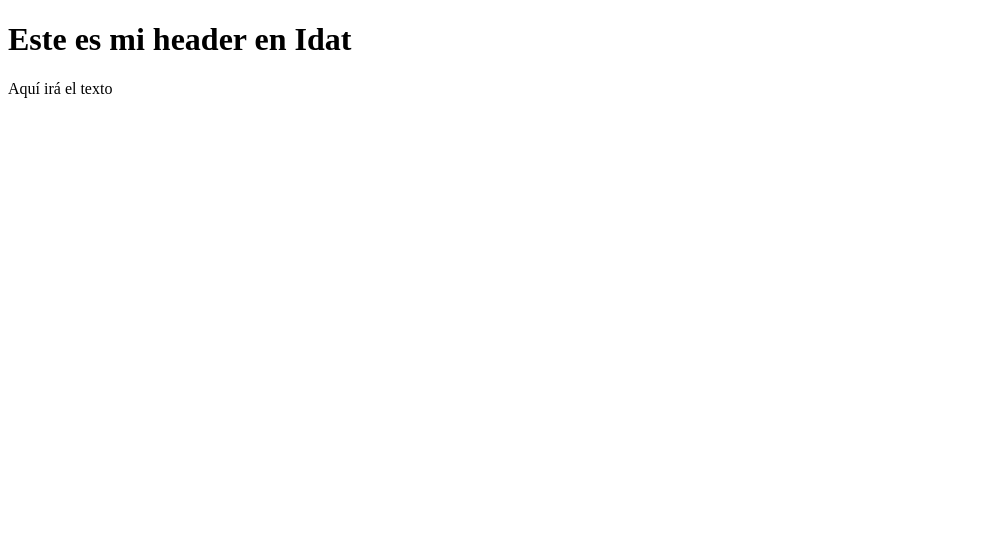
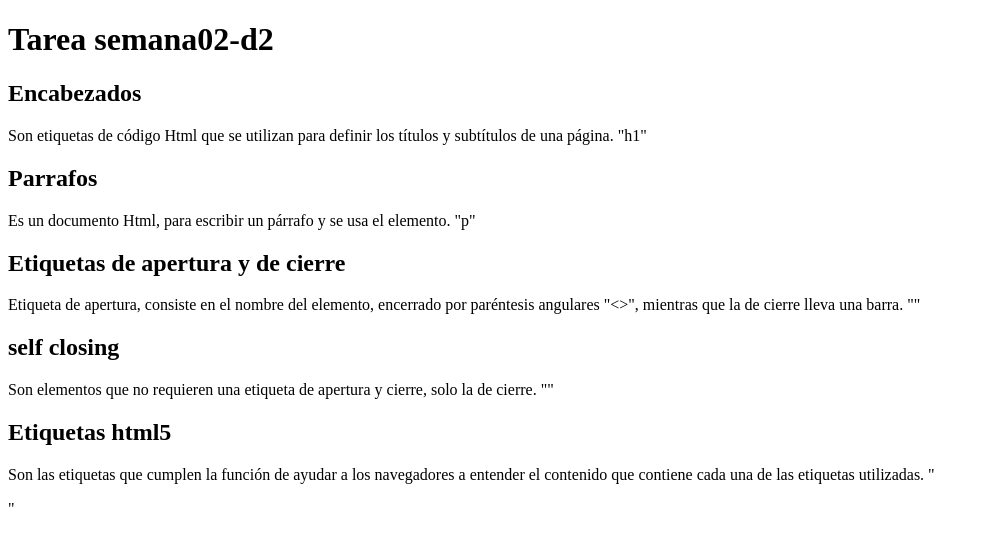
Before and after one commit to christianTordoya03/gittest, a plain HTML site: page index.html in a window 1280 px wide. Shown: the whole page, without its empty margins (0-989 px from the left). Drawn offline with Linux system fonts and the light colour scheme.

Commit message:
Agregando tarea en el html

```diff
--- a/index.html
+++ b/index.html
@@ -8,9 +8,19 @@
 </head>
 <body>
     <header>
-        <h1>Este es mi header en Idat</h1>
-        <p>Aquí irá el texto</p>
-        <script src="app.js"></script>
+        <h1>Tarea semana02-d2</h1>
     </header>
+    <main>
+        <h2>Encabezados</h2>
+            <p>Son etiquetas de código Html que se utilizan para definir los títulos y subtítulos de una página. "h1"</p>
+        <h2>Parrafos</h2>
+            <p>Es un documento Html, para escribir un párrafo y se usa el elemento. "p"</p>
+        <h2>Etiquetas de apertura y de cierre</h2>
+            <p>Etiqueta de apertura, consiste en el nombre del elemento, encerrado por paréntesis angulares "<>", mientras que la de cierre lleva una barra. "</>"</p>
+        <h2>self closing</h2>
+            <p>Son elementos que no requieren una etiqueta de apertura y cierre, solo la de cierre. "<img/>"</p>
+        <h2>Etiquetas html5</h2>
+            <p>Son las etiquetas que cumplen la función de ayudar a los navegadores a entender el contenido que contiene cada una de las etiquetas utilizadas. "<nav></nav>"</p>
+    </main>
 </body>
 </html>
```
